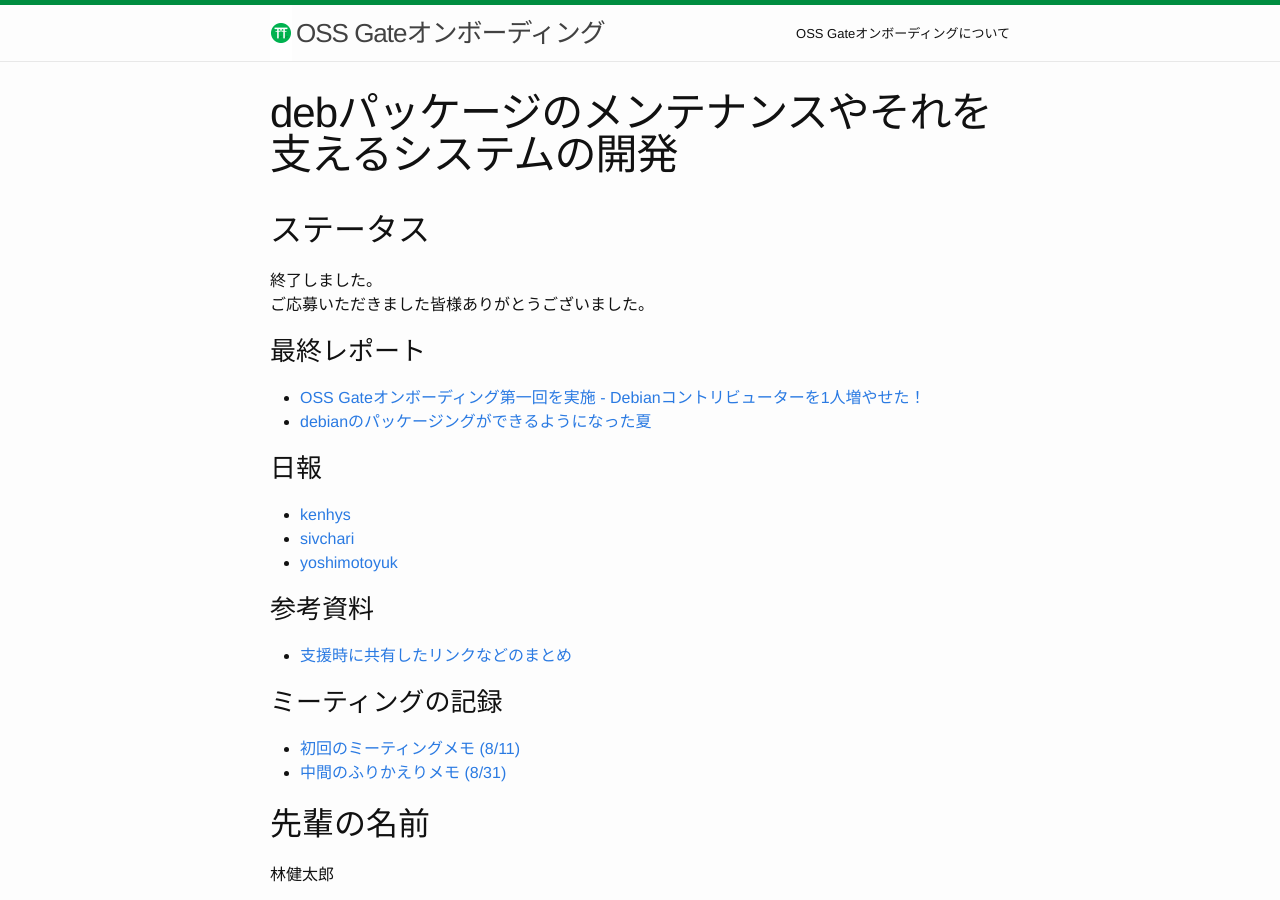
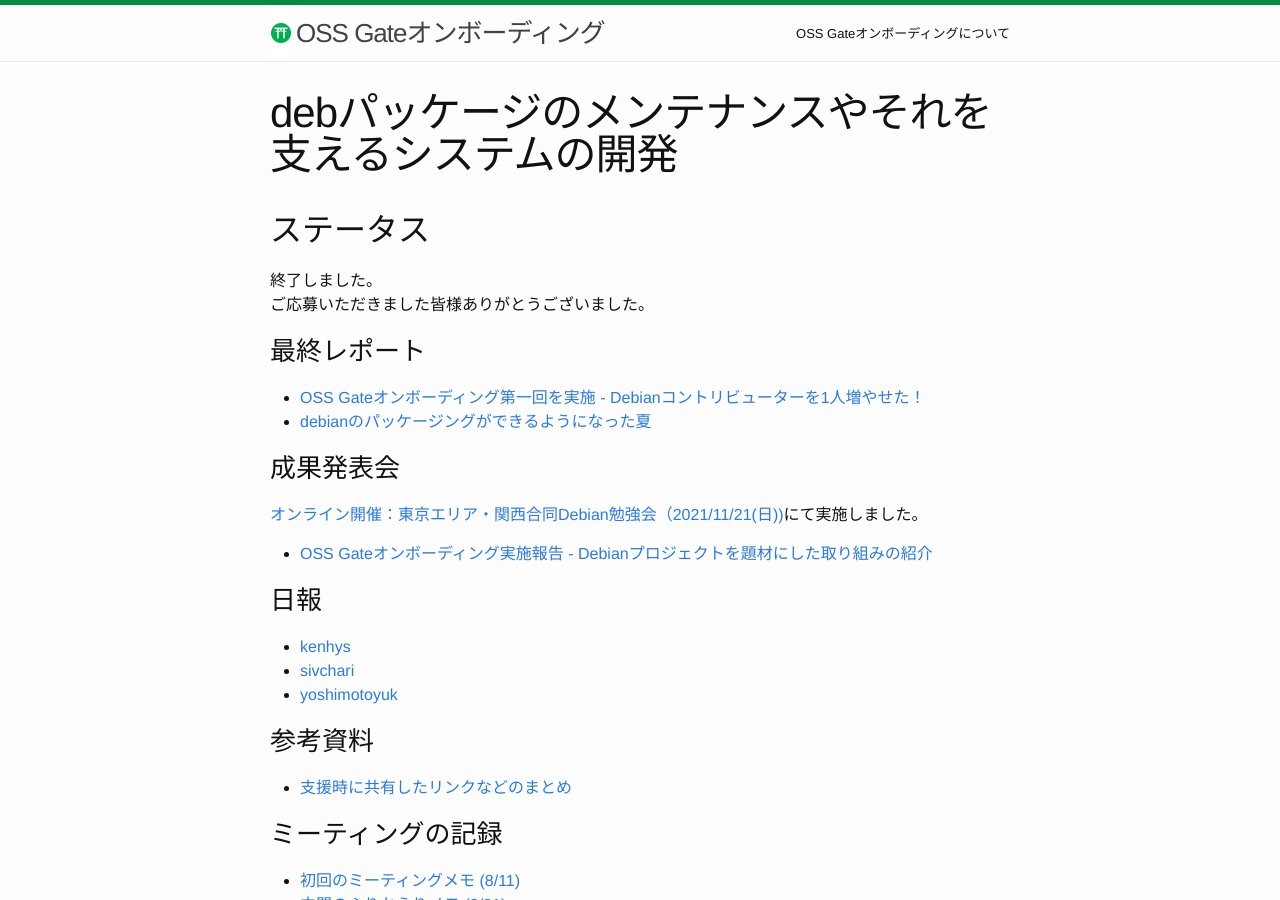
Before and after one commit to oss-gate/on-boarding, a Jekyll site: the page built from proposals/2021-08/kenhys-maintain-debian-packages/index.md, in a window 1280 px wide and 900 px high. Built offline with Jekyll 4.4.1, drawn with Linux system fonts in a browser that asks for light colours; Markdown is read by kramdown in place of the engine named in the settings; comment, search, counter and statistics services are not loaded.

Commit message:
Add debian local meeting

```diff
--- a/proposals/2021-08/kenhys-maintain-debian-packages/index.md
+++ b/proposals/2021-08/kenhys-maintain-debian-packages/index.md
@@ -12,6 +12,12 @@ title: debパッケージのメンテナンスやそれを支えるシステム
 
 * [OSS Gateオンボーディング第一回を実施 - Debianコントリビューターを1人増やせた！](https://oss-gate.github.io/report/on-boarding/2021/10/08/on-boarding-2021-08-kenhys.html)
 * [debianのパッケージングができるようになった夏](https://oss-gate.github.io/report/on-boarding/2021/11/20/on-boarding-2021-08-sivchari.html)
+
+### 成果発表会
+
+[オンライン開催：東京エリア・関西合同Debian勉強会（2021/11/21(日))](https://debianjp.connpass.com/event/226360/)にて実施しました。
+
+* [OSS Gateオンボーディング実施報告 - Debianプロジェクトを題材にした取り組みの紹介](https://slide.rabbit-shocker.org/authors/kenhys/tokyodebian-oss-gate-onboarding-202111/)
 
 ### 日報
 
```
